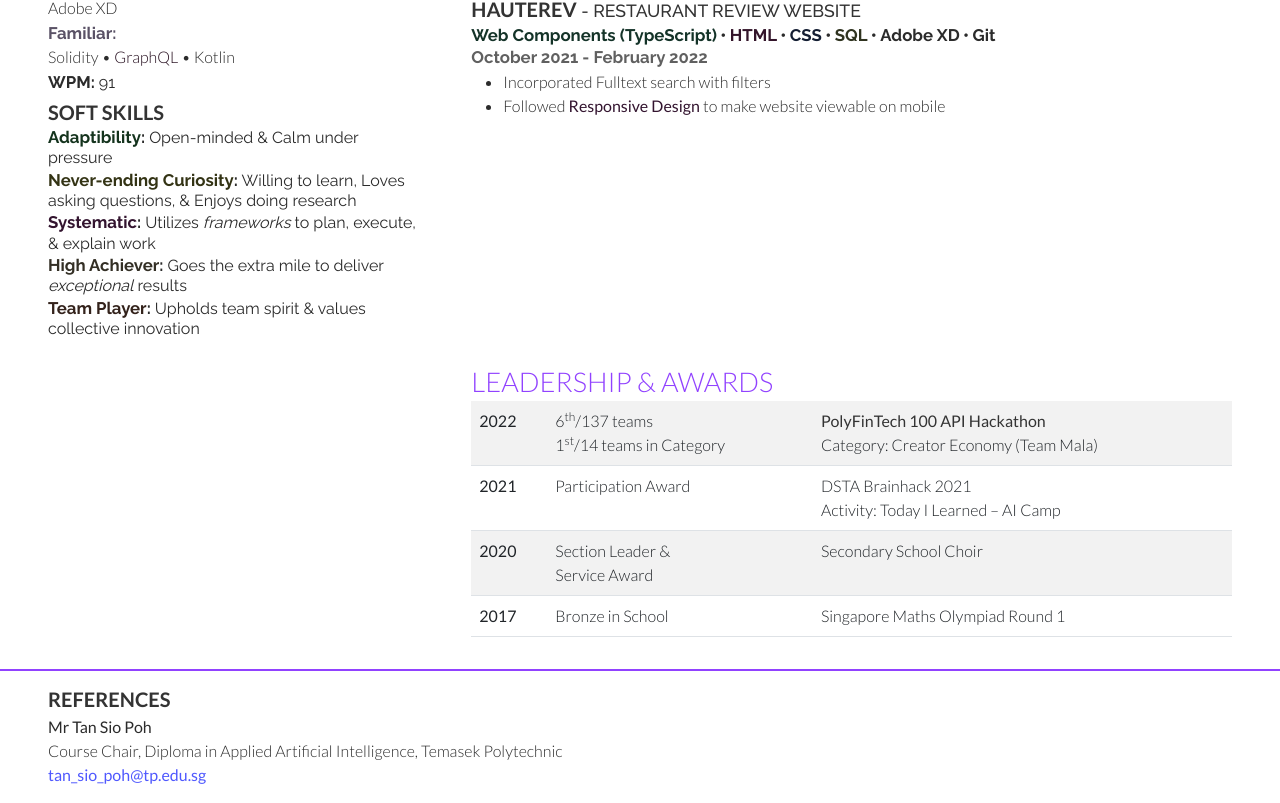
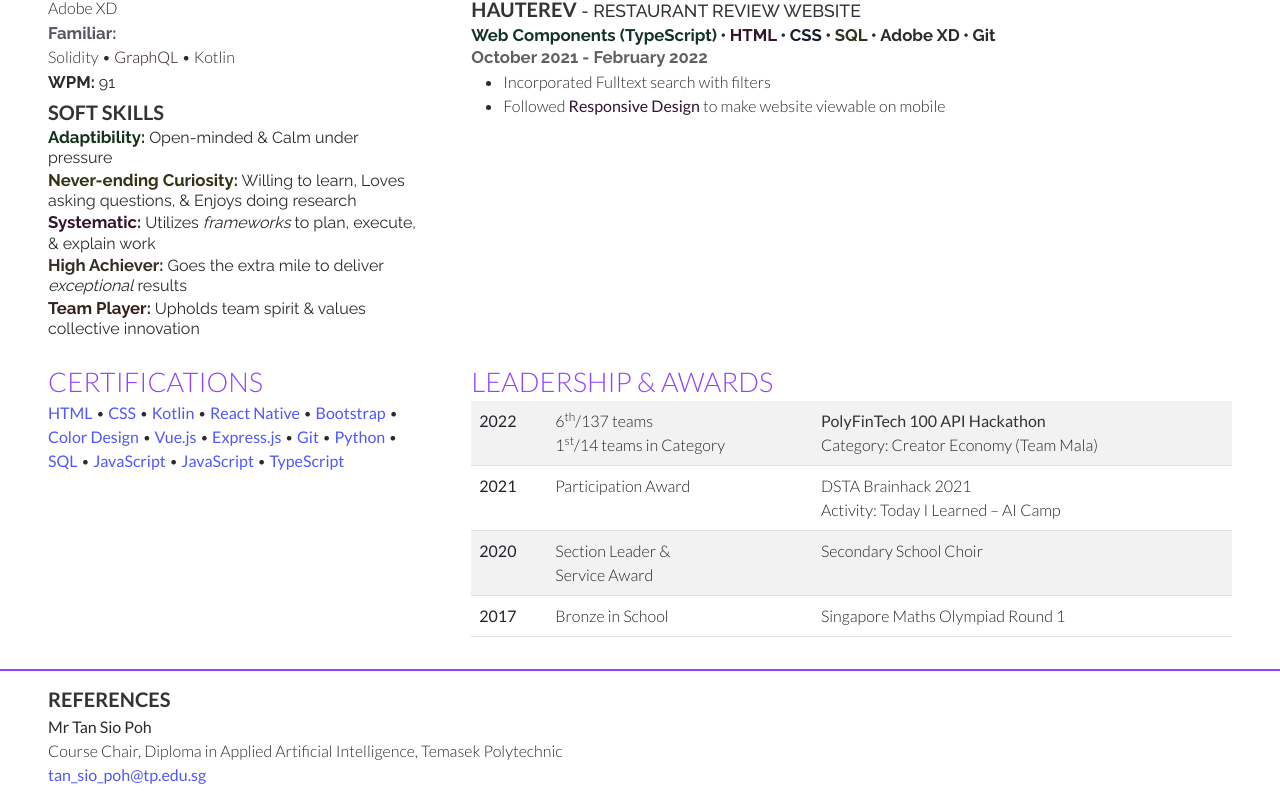
Before and after one commit to TMK04/resume, a React (Create React App) app: page / in a window 1280 px wide. Shown: the part 897-1700 px from the top of the page. Built offline with nearby package versions, Linux system fonts and the light colour scheme.

Commit message:
feat: add CertificationsSection

```diff
--- a/src/App.tsx
+++ b/src/App.tsx
@@ -6,6 +6,7 @@ import { NormalInline } from "./components/Normal";
 import { PrintSwitch } from "./components/Print";
 import { Separator, SeparatorInline } from "./components/Separators";
 import Split from "./components/Split";
+import CertificationsSection from "./sections/CertificationsSection";
 import EducationSection from "./sections/EducationSection";
 import ExperienceSection from "./sections/ExperienceSection";
 import LinksSection from "./sections/LinksSection";
@@ -82,7 +83,11 @@ function App() {
               <LnASection />
             </>
           }
-          aside_children={<></>}
+          aside_children={
+            <>
+              <CertificationsSection />
+            </>
+          }
           id="achievements"
         />
       </main>
--- /dev/null
+++ b/src/sections/CertificationsSection/Certification.tsx
@@ -0,0 +1,31 @@
+import type { ReactNode } from "react";
+
+import Link from "../../components/Link";
+import { ForwardSkillsApplication, SkillsApplicationProps } from "../SkillsSection/Skill";
+
+type CertificationProps = Omit<Parameters<typeof Link>[0], "className">;
+export default function Certification(props: CertificationProps) {
+  return <Link className="fw-bold" {...props} />;
+}
+
+export function SkillCertification<
+  T extends {
+    certificationFn: (children: ReactNode) => JSX.Element;
+    fsa_props: SkillsApplicationProps;
+  }
+>({ certificationFn, fsa_props }: T) {
+  return (
+    <ForwardSkillsApplication {...fsa_props}>
+      {certificationFn(fsa_props.skill)}
+    </ForwardSkillsApplication>
+  );
+}
+
+export function CodecademyCertification({ href, ...props }: CertificationProps) {
+  return (
+    <Certification
+      href={`https://www.codecademy.com/profiles/floer.learner/certificates/${href}`}
+      {...props}
+    />
+  );
+}
--- /dev/null
+++ b/src/sections/CertificationsSection/index.tsx
@@ -0,0 +1,108 @@
+import BulletList from "../../components/BulletList";
+import { Section } from "../../components/Section";
+
+import { CodecademyCertification, SkillCertification } from "./Certification";
+
+export default function CertificationsSection() {
+  return (
+    <Section className="mb-2" h2_props={{ children: "Certifications" }}>
+      <BulletList
+        items={[
+          <SkillCertification
+            certificationFn={(children) => (
+              <CodecademyCertification href="9eb0741e5ebef1f9f58a53bfac67d3a7">
+                {children}
+              </CodecademyCertification>
+            )}
+            fsa_props={{ skill: "HTML" }}
+          />,
+
+          <SkillCertification
+            certificationFn={(children) => (
+              <CodecademyCertification href="b3dec49423da50603c25618aee635027">
+                {children}
+              </CodecademyCertification>
+            )}
+            fsa_props={{ skill: "CSS" }}
+          />,
+          <SkillCertification
+            certificationFn={(children) => (
+              <CodecademyCertification href="a549293c6e8d62a61ef1bec410b58162">
+                {children}
+              </CodecademyCertification>
+            )}
+            fsa_props={{ skill: "Kotlin" }}
+          />,
+          <SkillCertification
+            certificationFn={(children) => (
+              <CodecademyCertification href="458aef4eef5f5130685423fc15e6493d">
+                {children}
+              </CodecademyCertification>
+            )}
+            fsa_props={{ skill: "React Native" }}
+          />,
+          <CodecademyCertification href="0595479d03627a8cb816b069000e4d06">
+            Bootstrap
+          </CodecademyCertification>,
+          <CodecademyCertification href="0a6884fad1dbf4afe5df084d2ec1e7c3">
+            Color Design
+          </CodecademyCertification>,
+          <CodecademyCertification href="db927a84bf4bba96bb285ee6a85466fc">
+            Vue.js
+          </CodecademyCertification>,
+          <CodecademyCertification href="85396dd6e2e850ab34e904243aa464c6">
+            Express.js
+          </CodecademyCertification>,
+          <SkillCertification
+            certificationFn={(children) => (
+              <CodecademyCertification href="a8ab218d5950c29861635cc0bf12fd13">
+                {children}
+              </CodecademyCertification>
+            )}
+            fsa_props={{ skill: "Git" }}
+          />,
+          <SkillCertification
+            certificationFn={(children) => (
+              <CodecademyCertification href="b97fd4d87a816c761a674af1b5391ef1">
+                {children}
+              </CodecademyCertification>
+            )}
+            fsa_props={{ skill: "Python" }}
+          />,
+          <SkillCertification
+            certificationFn={(children) => (
+              <CodecademyCertification href="042a4e5884e3eb6ea1f2a12be6abb851">
+                {children}
+              </CodecademyCertification>
+            )}
+            fsa_props={{ skill: "SQL" }}
+          />,
+          <SkillCertification
+            certificationFn={(children) => (
+              <CodecademyCertification href="512386fdc7f6c934f98b01e6afa8285a">
+                {children}
+              </CodecademyCertification>
+            )}
+            fsa_props={{ skill: "JavaScript" }}
+          />,
+          <SkillCertification
+            certificationFn={(children) => (
+              <CodecademyCertification href="512386fdc7f6c934f98b01e6afa8285a">
+                {children}
+              </CodecademyCertification>
+            )}
+            fsa_props={{ skill: "JavaScript" }}
+          />,
+          <SkillCertification
+            certificationFn={(children) => (
+              <CodecademyCertification href="56fb1e71303e37b643bb1905f31c8a09">
+                {children}
+              </CodecademyCertification>
+            )}
+            fsa_props={{ skill: "TypeScript" }}
+          />
+        ]}
+      />
+    </Section>
+  );
+}
--- a/src/sections/SkillsSection/Skill.tsx
+++ b/src/sections/SkillsSection/Skill.tsx
@@ -95,7 +95,7 @@ type PropsWithSkills = {
   skills?: SkillKey[];
 };
 
-type SkillsApplicationProps = BaseSkillProps & PropsWithSkills;
+export type SkillsApplicationProps = BaseSkillProps & PropsWithSkills;
 
 function frameworkSkills(skills_prop: SkillKey[] | undefined, skill: SkillKey) {
   skills_prop ||= [skill];
```
